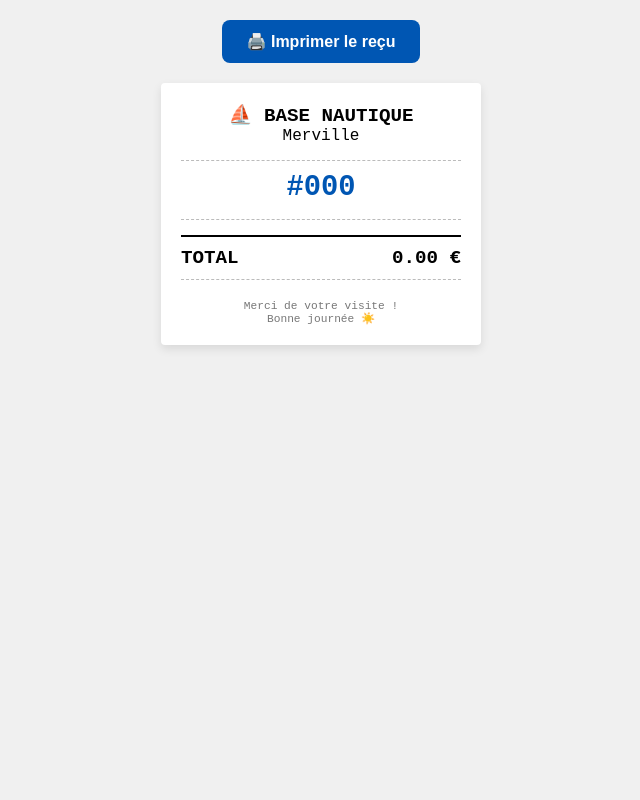
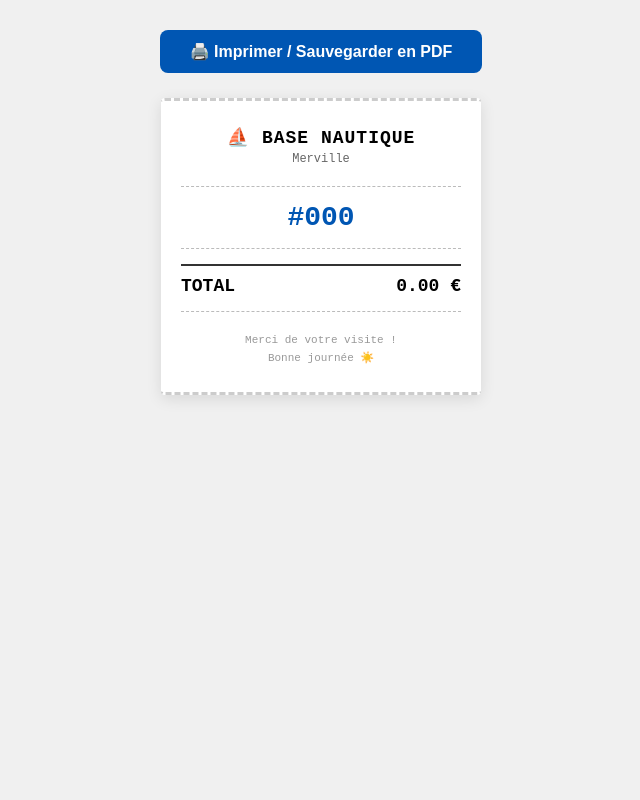
Before and after one commit to HugoLrdd/site_base_nautique, a Flask app: template templates/recu.html in a window 1280 px wide. Shown: the whole page, without its empty margins (319-959 px from the left). Run offline with Flask 3, Linux system fonts and the light colour scheme; the template is opened without the code that fills it, so the values that code supplies are empty.

Commit message:
Update recu.html

```diff
--- a/templates/recu.html
+++ b/templates/recu.html
@@ -2,8 +2,8 @@
 <html lang="fr">
 <head>
     <meta charset="UTF-8">
-    <meta name="viewport" content="width=device-width, initial-scale=1.0, maximum-scale=1.0, user-scalable=no">
-    <title>Reçu #{{ "%03d" | format(commande.id) }} - Base Nautique</title>
+    <meta name="viewport" content="width=device-width, initial-scale=1.0">
+    <title>Reçu #{{ "%03d" | format(commande.id) }} - Base Nautique de Merville</title>
     <style>
         * { margin: 0; padding: 0; box-sizing: border-box; }
 
@@ -13,73 +13,93 @@
             display: flex;
             flex-direction: column;
             align-items: center;
-            padding: 20px;
-            min-height: 100vh;
+            padding: 30px 20px;
         }
 
         .btn-imprimer {
             background-color: #0056b3;
             color: white;
             border: none;
-            padding: 12px 25px;
+            padding: 12px 30px;
             border-radius: 8px;
             font-size: 16px;
             font-weight: bold;
             cursor: pointer;
-            margin-bottom: 20px;
+            margin-bottom: 25px;
+            text-decoration: none;
         }
+        .btn-imprimer:hover { background-color: #003d82; }
 
         .ticket {
             background: white;
-            width: 100%;
-            max-width: 320px;
-            padding: 20px;
+            width: 320px;
+            padding: 25px 20px;
             border-radius: 4px;
-            box-shadow: 0 4px 10px rgba(0,0,0,0.1);
+            box-shadow: 0 4px 15px rgba(0,0,0,0.1);
+            border-top: 3px dashed #ccc;
+            border-bottom: 3px dashed #ccc;
         }
 
-        .ticket-header { text-align: center; margin-bottom: 15px; }
-        .ticket-header h1 { font-size: 1.2rem; }
+        .ticket-header { text-align: center; margin-bottom: 20px; }
+        .ticket-header h1 { font-size: 18px; font-weight: bold; letter-spacing: 1px; }
+        .ticket-header p { font-size: 12px; color: #666; margin-top: 4px; }
 
-        .ticket-numero { text-align: center; font-size: 1.8rem; font-weight: bold; color: #0056b3; margin: 10px 0; }
-        .infos-date { font-size: 0.8rem; text-align: center; margin-bottom: 15px; color: #555; }
+        .separateur { border: none; border-top: 1px dashed #bbb; margin: 15px 0; }
 
-        .separateur { border: none; border-top: 1px dashed #bbb; margin: 10px 0; }
+        .ticket-numero { text-align: center; font-size: 28px; font-weight: bold; color: #0056b3; margin: 10px 0; }
+
+        .infos-date { font-size: 12px; color: #555; text-align: center; margin-bottom: 15px; }
 
         .ligne-produit {
             display: flex;
             justify-content: space-between;
             align-items: flex-start;
-            font-size: 0.9rem;
-            margin-bottom: 6px;
-            gap: 10px;
+            font-size: 14px;
+            margin-bottom: 8px;
+            gap: 8px;
         }
 
-        .ligne-produit .nom { flex: 1; word-wrap: break-word; }
-        .ligne-produit .prix { font-weight: bold; flex-shrink: 0; }
+        .ligne-produit .nom {
+            flex: 1;
+            word-break: break-word;
+            white-space: normal;
+            line-height: 1.4;
+            padding-right: 4px;
+        }
+
+        .ligne-produit .prix {
+            font-weight: bold;
+            white-space: nowrap;
+            flex-shrink: 0;
+        }
 
         .total-zone {
             margin-top: 15px;
             padding-top: 10px;
-            border-top: 2px solid #000;
+            border-top: 2px solid #333;
             display: flex;
             justify-content: space-between;
-            font-size: 1.2rem;
+            font-size: 18px;
             font-weight: bold;
         }
 
-        .ticket-footer { text-align: center; margin-top: 20px; font-size: 0.7rem; color: #777; }
+        .ticket-footer { text-align: center; margin-top: 20px; font-size: 11px; color: #999; line-height: 1.6; }
 
         @media print {
             body { background: white; padding: 0; }
             .btn-imprimer { display: none; }
-            .ticket { box-shadow: none; width: 100%; }
+            .ticket {
+                box-shadow: none;
+                border: none;
+                width: 100%;
+                max-width: 320px;
+            }
         }
     </style>
 </head>
 <body>
 
-    <button class="btn-imprimer" onclick="window.print()">🖨️ Imprimer le reçu</button>
+    <button class="btn-imprimer" onclick="window.print()">🖨️ Imprimer / Sauvegarder en PDF</button>
 
     <div class="ticket">
         <div class="ticket-header">
@@ -90,14 +110,24 @@
         <hr class="separateur">
 
         <div class="ticket-numero">#{{ "%03d" | format(commande.id) }}</div>
-        <div class="infos-date">{{ commande.heure.strftime('%d/%m/%Y à %H:%M') }}</div>
+        <div class="infos-date">
+            {{ commande.heure.strftime('%d/%m/%Y à %H:%M') }}
+        </div>
 
         <hr class="separateur">
 
         {% for prod in commande.produits %}
+            {% set prix_produit = namespace(valeur=0) %}
+            {% for categorie in menu.values() %}
+                {% for item in categorie %}
+                    {% if item.nom == prod or prod.endswith(item.nom) %}
+                        {% set prix_produit.valeur = item.prix %}
+                    {% endif %}
+                {% endfor %}
+            {% endfor %}
             <div class="ligne-produit">
                 <span class="nom">{{ prod }}</span>
-                <span class="prix">-- €</span>
+                <span class="prix">{{ "%.2f" | format(prix_produit.valeur) }} €</span>
             </div>
         {% endfor %}
 
```
